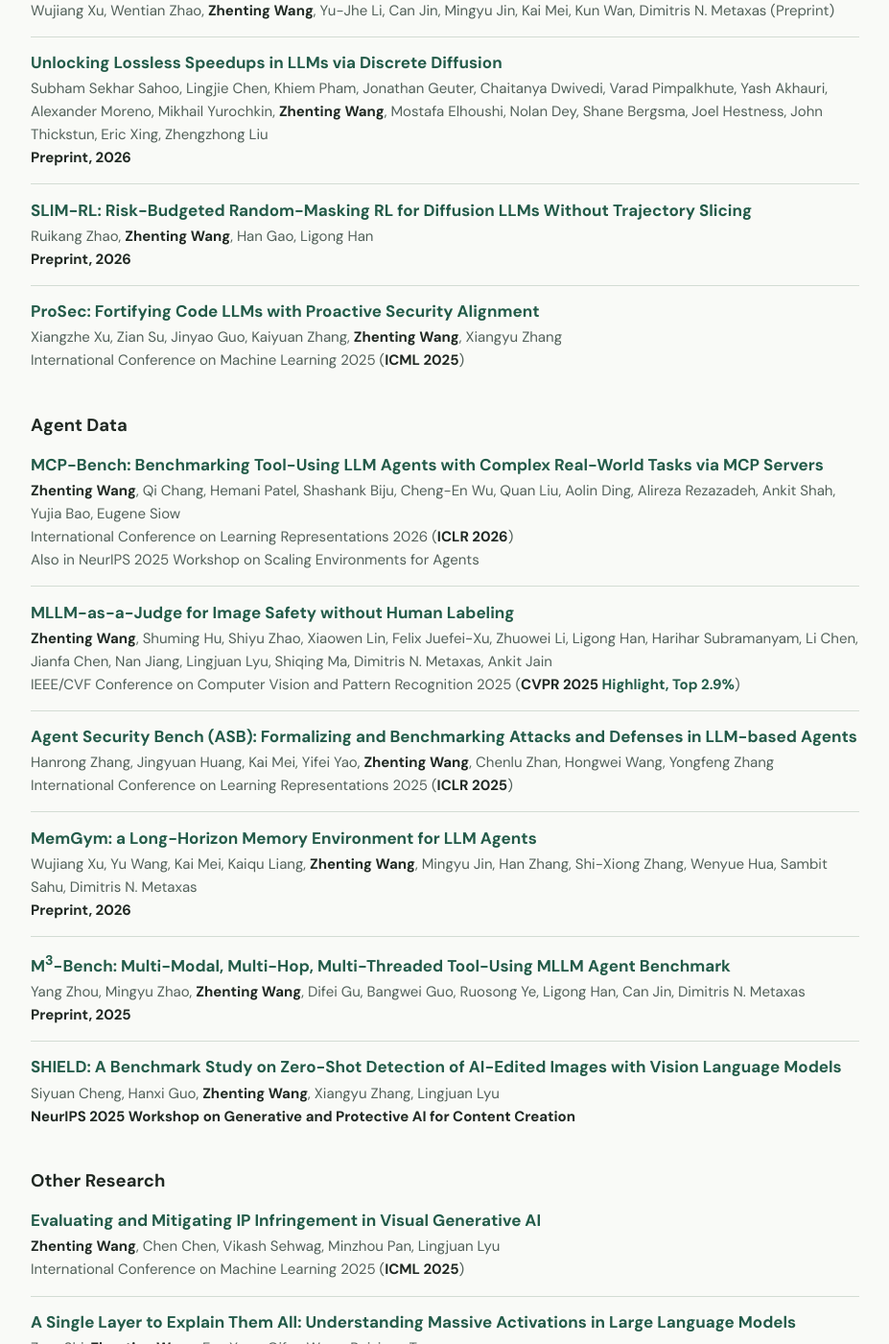
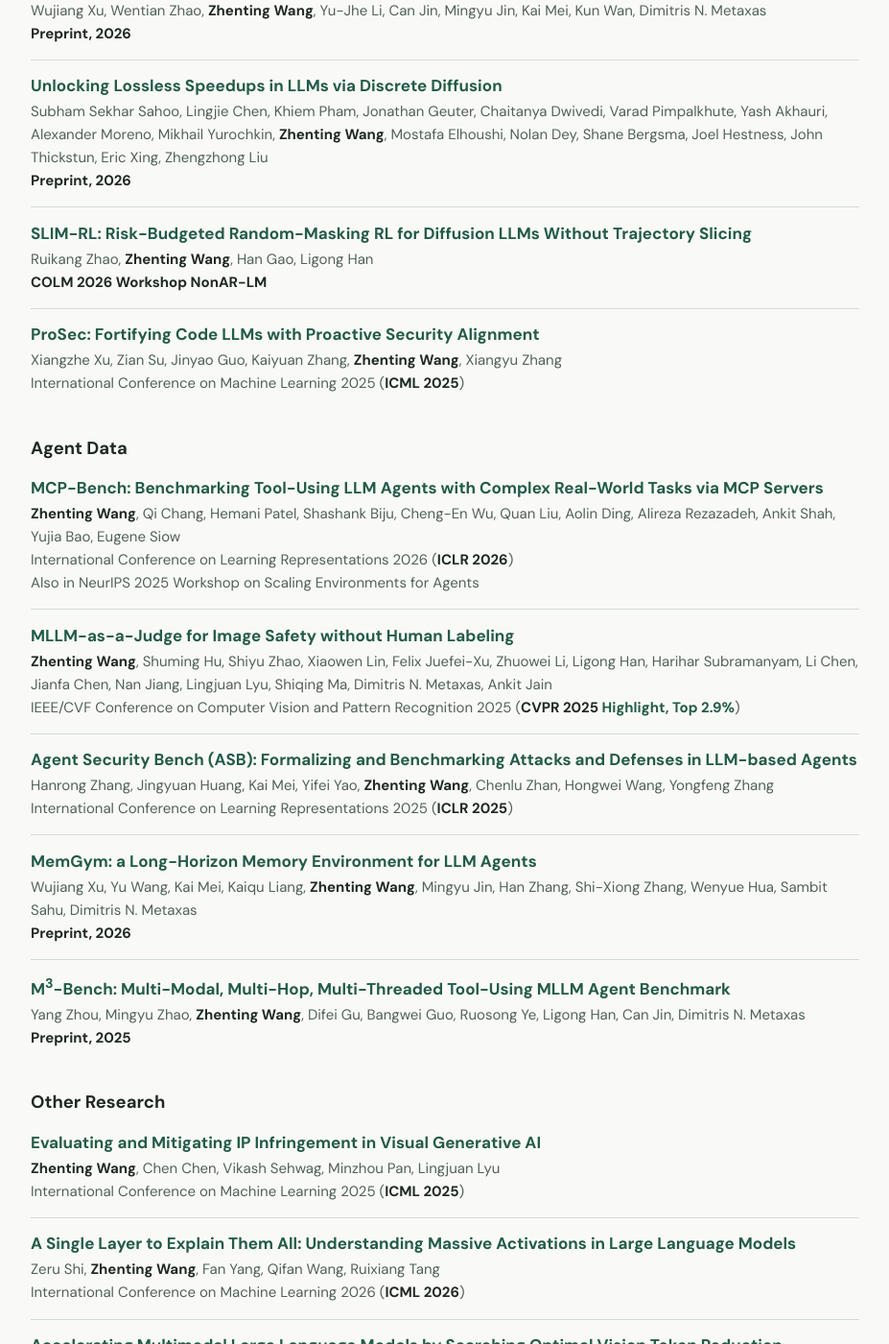
Before and after one commit to ZhentingWang/zhentingwang.github.io, a Jekyll site: the page built from _pages/about.md, in a window 1280 px wide and 1400 px high, scrolled down 1511 px. Shown: the whole window at 96% size, without its empty margins (176-1103 px from the left). Built offline with Jekyll 4.4.1, drawn with Linux system fonts in a browser that asks for light colours; some web fonts are replaced.

Commit message:
Update selected publication entries and venue labels

```diff
--- a/_pages/about.md
+++ b/_pages/about.md
@@ -67,7 +67,8 @@ Tingxu Han\*, **Zhenting Wang**\*, Chunrong Fang, Shiyu Zhao, Shiqing Ma, Zhenyu
 Annual Meeting of the Association for Computational Linguistics 2025 (**ACL 2025** Findings, **<span class="publication-note">HuggingFace Daily Paper Top1, 200+ citations within 12 months from the release.</span>**)
 
 * [EPO: Entropy-regularized Policy Optimization for LLM Agents Reinforcement Learning](https://arxiv.org/pdf/2509.22576)<br>
-Wujiang Xu, Wentian Zhao, **Zhenting Wang**, Yu-Jhe Li, Can Jin, Mingyu Jin, Kai Mei, Kun Wan, Dimitris N. Metaxas (Preprint)
+Wujiang Xu, Wentian Zhao, **Zhenting Wang**, Yu-Jhe Li, Can Jin, Mingyu Jin, Kai Mei, Kun Wan, Dimitris N. Metaxas<br>
+**Preprint, 2026**
 
 * [Unlocking Lossless Speedups in LLMs via Discrete Diffusion](https://arxiv.org/abs/2609.04010)<br>
 Subham Sekhar Sahoo, Lingjie Chen, Khiem Pham, Jonathan Geuter, Chaitanya Dwivedi, Varad Pimpalkhute, Yash Akhauri, Alexander Moreno, Mikhail Yurochkin, **Zhenting Wang**, Mostafa Elhoushi, Nolan Dey, Shane Bergsma, Joel Hestness, John Thickstun, Eric Xing, Zhengzhong Liu<br>
@@ -75,7 +76,7 @@ Subham Sekhar Sahoo, Lingjie Chen, Khiem Pham, Jonathan Geuter, Chaitanya Dwived
 
 * [SLIM-RL: Risk-Budgeted Random-Masking RL for Diffusion LLMs Without Trajectory Slicing](https://arxiv.org/abs/2607.00208)<br>
 Ruikang Zhao, **Zhenting Wang**, Han Gao, Ligong Han<br>
-**Preprint, 2026**
+**COLM 2026 Workshop NonAR-LM**
 
 * [ProSec: Fortifying Code LLMs with Proactive Security Alignment](https://arxiv.org/pdf/2411.12882)<br>
 Xiangzhe Xu, Zian Su, Jinyao Guo, Kaiyuan Zhang, **Zhenting Wang**, Xiangyu Zhang<br>
@@ -103,10 +104,6 @@ Wujiang Xu, Yu Wang, Kai Mei, Kaiqu Liang, **Zhenting Wang**, Mingyu Jin, Han Zh
 * [M<sup>3</sup>-Bench: Multi-Modal, Multi-Hop, Multi-Threaded Tool-Using MLLM Agent Benchmark](https://arxiv.org/abs/2511.17729)<br>
 Yang Zhou, Mingyu Zhao, **Zhenting Wang**, Difei Gu, Bangwei Guo, Ruosong Ye, Ligong Han, Can Jin, Dimitris N. Metaxas<br>
 **Preprint, 2025**
-
-* [SHIELD: A Benchmark Study on Zero-Shot Detection of AI-Edited Images with Vision Language Models](https://openreview.net/pdf?id=hEZPVTDXCy)<br>
-Siyuan Cheng, Hanxi Guo, **Zhenting Wang**, Xiangyu Zhang, Lingjuan Lyu<br>
-**NeurIPS 2025 Workshop on Generative and Protective AI for Content Creation**
 
 ### Other Research
 
```
